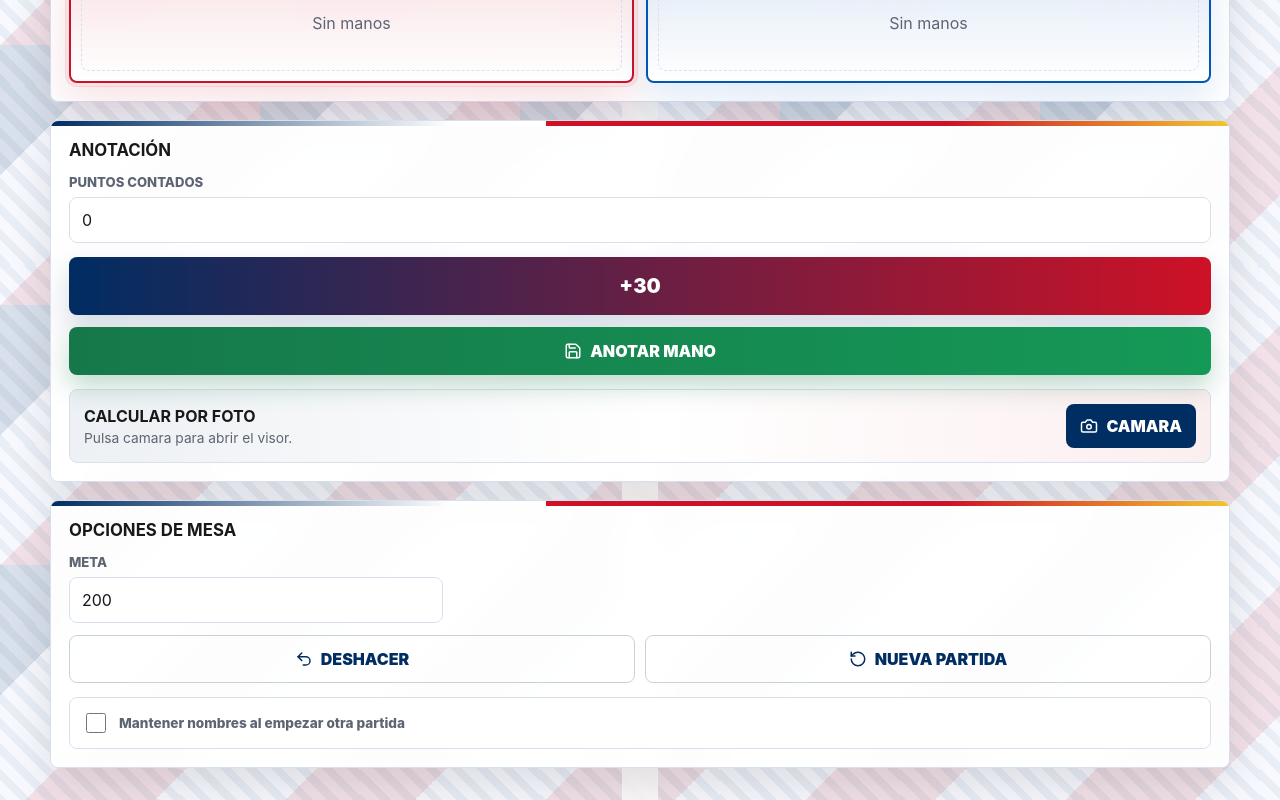
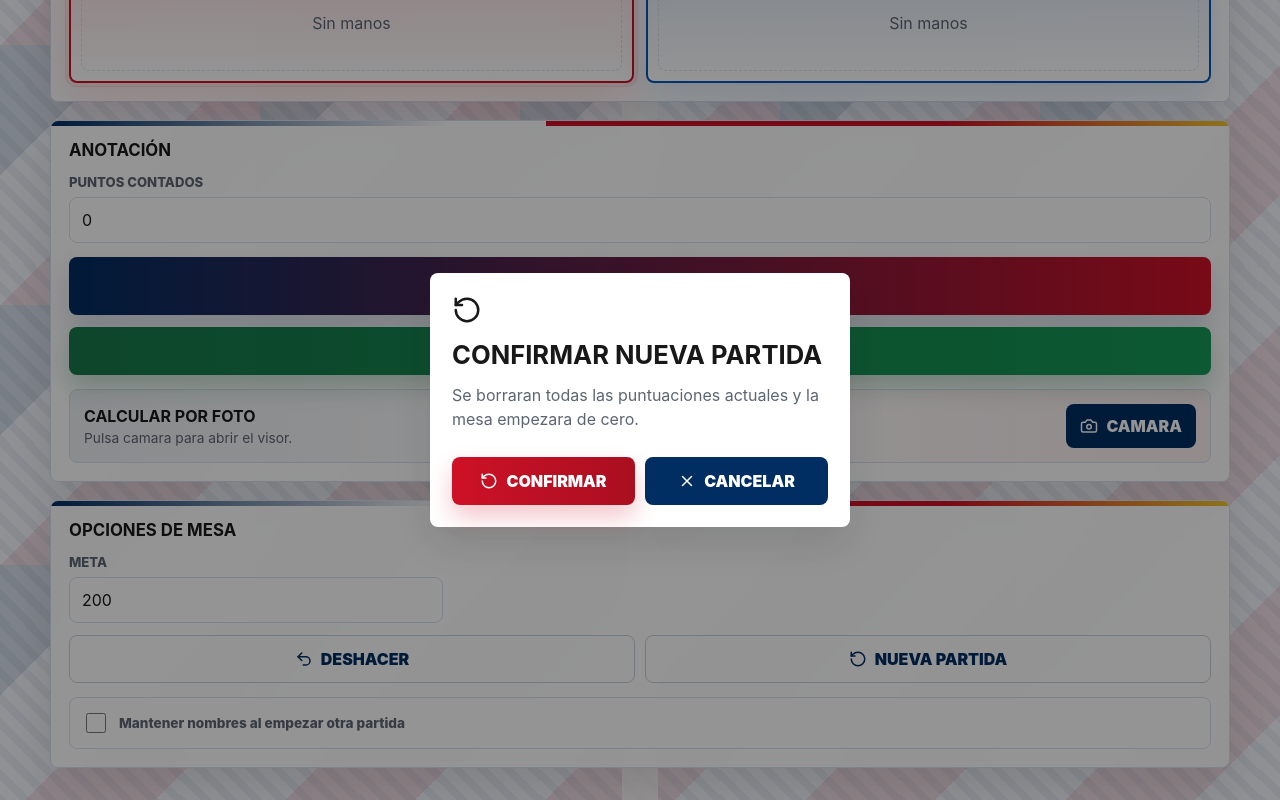
Before and after one commit to elvismedia-create/calculadora-domino-dominicano, a React (Vite) app: page / in a window 1280 px wide. Both pictures are taken after a click on the button "NUEVA PARTIDA". Shown: the part 995-1795 px from the top of the page. Built offline with nearby package versions, Linux system fonts and the light colour scheme.

Commit message:
Confirm new game reset

```diff
--- a/public/service-worker.js
+++ b/public/service-worker.js
@@ -1,4 +1,4 @@
-const CACHE_NAME = "domino-rd-v16";
+const CACHE_NAME = "domino-rd-v17";
 const APP_SHELL = [
   "/",
   "/manifest.webmanifest",
--- a/src/App.jsx
+++ b/src/App.jsx
@@ -289,6 +289,7 @@ function App() {
   const [toast, setToast] = useState("");
   const [winnerMessage, setWinnerMessage] = useState(null);
   const [deleteConfirm, setDeleteConfirm] = useState(null);
+  const [newGameConfirm, setNewGameConfirm] = useState(false);
   const [scanScoreConfirm, setScanScoreConfirm] = useState(null);
   const [scanner, setScanner] = useState({ image: "", dots: [], analyzed: false });
   const [scannerOpen, setScannerOpen] = useState(false);
@@ -480,6 +481,7 @@ function App() {
     setWinner(0);
     setPoints(0);
     setDeleteConfirm(null);
+    setNewGameConfirm(false);
     setScanScoreConfirm(null);
     setWinnerMessage(null);
     setToast("Partida nueva lista.");
@@ -859,7 +861,7 @@ function App() {
               <Undo2 size={18} />
               Deshacer
             </button>
-            <button className="btn ghost" type="button" onClick={resetGame}>
+            <button className="btn ghost" type="button" onClick={() => setNewGameConfirm(true)}>
               <RotateCcw size={18} />
               Nueva partida
             </button>
@@ -888,6 +890,26 @@ function App() {
                 Borrar
               </button>
               <button className="btn secondary" type="button" onClick={() => setDeleteConfirm(null)}>
+                <X size={18} />
+                Cancelar
+              </button>
+            </div>
+          </section>
+        </div>
+      )}
+
+      {newGameConfirm && (
+        <div className="modal-backdrop" role="presentation">
+          <section className="modal confirm-modal" role="dialog" aria-modal="true" aria-labelledby="new-game-title">
+            <RotateCcw size={30} />
+            <h3 id="new-game-title">Confirmar nueva partida</h3>
+            <p>Se borraran todas las puntuaciones actuales y la mesa empezara de cero.</p>
+            <div className="actions">
+              <button className="btn danger" type="button" onClick={resetGame}>
+                <RotateCcw size={18} />
+                Confirmar
+              </button>
+              <button className="btn secondary" type="button" onClick={() => setNewGameConfirm(false)}>
                 <X size={18} />
                 Cancelar
               </button>
```
